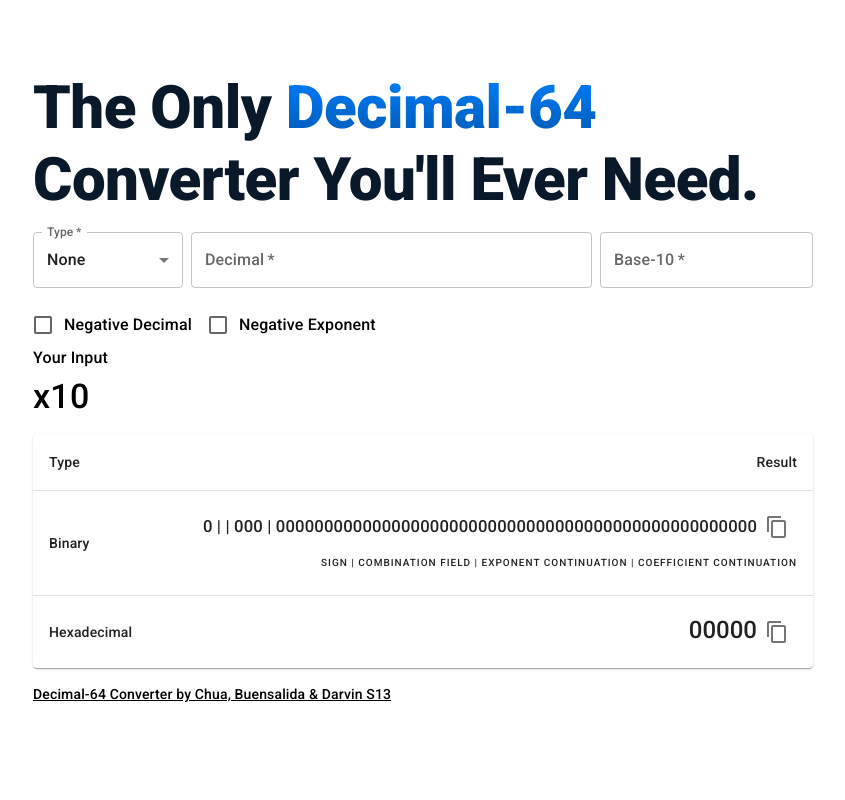
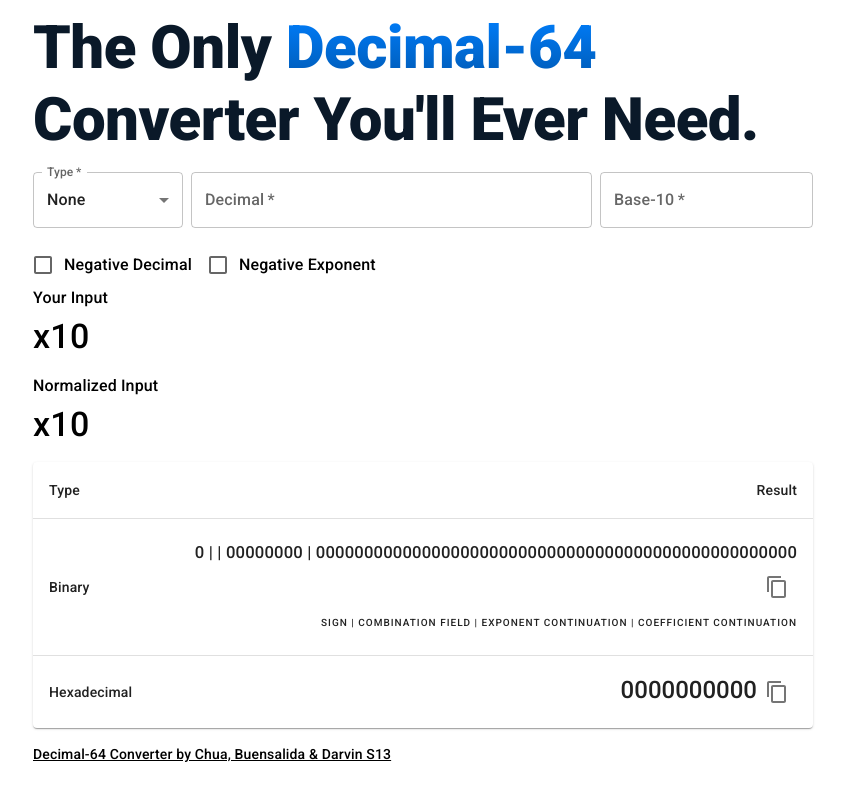
Before and after one commit to Darvvvin/csarch2-mp, a React (Create React App) app in the folder csarch-app/: page / in a window 1280 px wide. Shown: the whole page, without its empty margins (217-1062 px from the left). Built offline with nearby package versions, Linux system fonts and the light colour scheme.

Commit message:
normalize ++

```diff
--- a/csarch-app/src/Outputs.jsx
+++ b/csarch-app/src/Outputs.jsx
@@ -20,8 +20,19 @@ export default function Outputs(props) {
     var errorMessage = ''
     var numberOfDecimals = 0
     let origInputString = props.primary
+    let normalizedExp = ''
 
     if (props.primary) { // Process props.primary
+
+        if(origInputString.includes('.') && parseFloat(origInputString) % 1 === 0) {
+            for (let i = 0; i < origInputString.length; i++) {
+                if (origInputString.charAt(i) === '.') {
+                    origInputString = origInputString.substring(0, i)
+                    break
+                }
+            }
+        }
+
         if (origInputString.includes('.')) {
             if (origInputString.length > 17)
                 errorMessage = 'IS TOO LARGE!'
@@ -37,6 +48,22 @@ export default function Outputs(props) {
                 i = origInputString.length
             }
         }
+
+        let zeroString = ''
+
+        for (let i = 0; i < 16 - origInputString.length; i++) {
+            zeroString += '0'
+        }
+
+        origInputString = zeroString + origInputString
+    }
+
+    if (props.base) {
+        let temp = props.base
+        if(negativeExponent) {
+            temp *= -1
+        }
+        normalizedExp = parseInt(temp - numberOfDecimals).toString()
     }
 
     let decimal = parseInt(origInputString)
@@ -49,9 +76,6 @@ export default function Outputs(props) {
     const handleNegativeExponent = (event) => {
         setNegExp(event.target.checked);
     }
-
-    // console.log('Decimal is ' + negativeDecimal)
-    // console.log('Exponent is ' + negativeExponent)
 
     function decToBinary(n) {
         // array to store binary number
@@ -89,22 +113,20 @@ export default function Outputs(props) {
     }
 
     // 1) Get e' in binary
-    var eBar = 0
+    let eBar = props.base
     if (negativeExponent) {
         eBar = 398 - base
     } else {
         eBar = base + 398
     }
-    //console.log("Decimal = " + eBar)
+
     eBar -= numberOfDecimals;
-    console.log('Decimal: ' + decimal)
-    console.log('Base: ' +  eBar)
-
     eBar = decToBinary(eBar);
 
     //Sign
-    eBar.unshift(0) // 0 For now
-    //console.log("Binary eBar = " + eBar)
+    while(eBar.length < 10) {
+        eBar.unshift(0)
+    }
 
     // 2) Get MSD in binary
     var msd = decimal.toString()[0];
@@ -115,8 +137,15 @@ export default function Outputs(props) {
 
     // ComboField   | Type      | Exps MSB  | Coef MSD
     // a b c d e    | Finite    | a b       | 0 c d e
+    if(origInputString[0] === '0') {
+        comboField.push(eBar[0]); // a
+        comboField.push(eBar[1]); // b
+
+        comboField.push(0); // c
+        comboField.push(0); // d
+        comboField.push(0); // e
+    } else {
         if (parseInt(msd) <= 7) {
-        //console.log("LESS THAN 7!")
             comboField.push(eBar[0]); // a
             comboField.push(eBar[1]); // b
 
@@ -126,7 +155,7 @@ export default function Outputs(props) {
 
             // ComboField   | Type      | Exps MSB  | Coef MSD
             // 1 1 c d e    | Finite    | c d       | 1 0 0 e
-    } else if (8 <= parseInt(msd)) {
+        } else if (parseInt(msd) > 7) {
             comboField.push(1);
             comboField.push(1);
 
@@ -134,10 +163,13 @@ export default function Outputs(props) {
             comboField.push(eBar[1]); // d
             comboField.push(msdBinary[3]); // e
         }
+    }
 
     // 4) Get Exponent Continuation (Remaining Digits [8])
     var expoCont = []
     var j = 0
+
+    console.log('eBar = ' + eBar)
 
     for (let i = 2; i < 10; i++) {
         expoCont[j] = eBar[i]
@@ -155,9 +187,9 @@ export default function Outputs(props) {
         for (let l = 1; l < 16; l++) {
             if (l % 3 === 0) {
                 //Perform Densley Packed Algo
-                aN = decimal.toString()[l - 2]
-                bN = decimal.toString()[l - 1]
-                cN = decimal.toString()[l]
+                aN = origInputString[l - 2]
+                bN = origInputString[l - 1]
+                cN = origInputString[l]
 
                 aN = decToBinary(aN)
                 bN = decToBinary(bN)
@@ -309,10 +341,10 @@ export default function Outputs(props) {
                     finalArr.push(m)
                 }
 
-                // console.log("-----------------");
-                // console.log('a: ' + aN)
-                // console.log('b: ' + bN)
-                // console.log('c: ' + cN)
+                console.log("-----------------");
+                console.log('a: ' + aN)
+                console.log('b: ' + bN)
+                console.log('c: ' + cN)
             }
         }
 
@@ -345,6 +377,11 @@ export default function Outputs(props) {
             <Box>
                 <Typography variant='body1'>Your Input <b style={{ color: 'red' }}>{errorMessage}</b></Typography>
                 <Typography variant='h4' sx={{ mb: 2, mt: 0 }}><b><IsNegative negativeSign={negativeDecimal} />{props.primary}</b>x10<sup><b><IsNegativeExp negativeSign={negativeExponent} />{props.base}</b></sup></Typography>
+            </Box>
+
+            <Box>
+                <Typography variant='body1'>Normalized Input <b style={{ color: 'red' }}>{errorMessage}</b></Typography>
+                <Typography variant='h4' sx={{ mb: 2, mt: 0 }}><b><IsNegative negativeSign={negativeDecimal} />{origInputString}</b>x10<sup><b>{normalizedExp}</b></sup></Typography>
             </Box>
 
             <TableContainer component={Paper} sx={{ mt: 1 }}>
```
Lines whose indentation alone changed are shown as unchanged.
